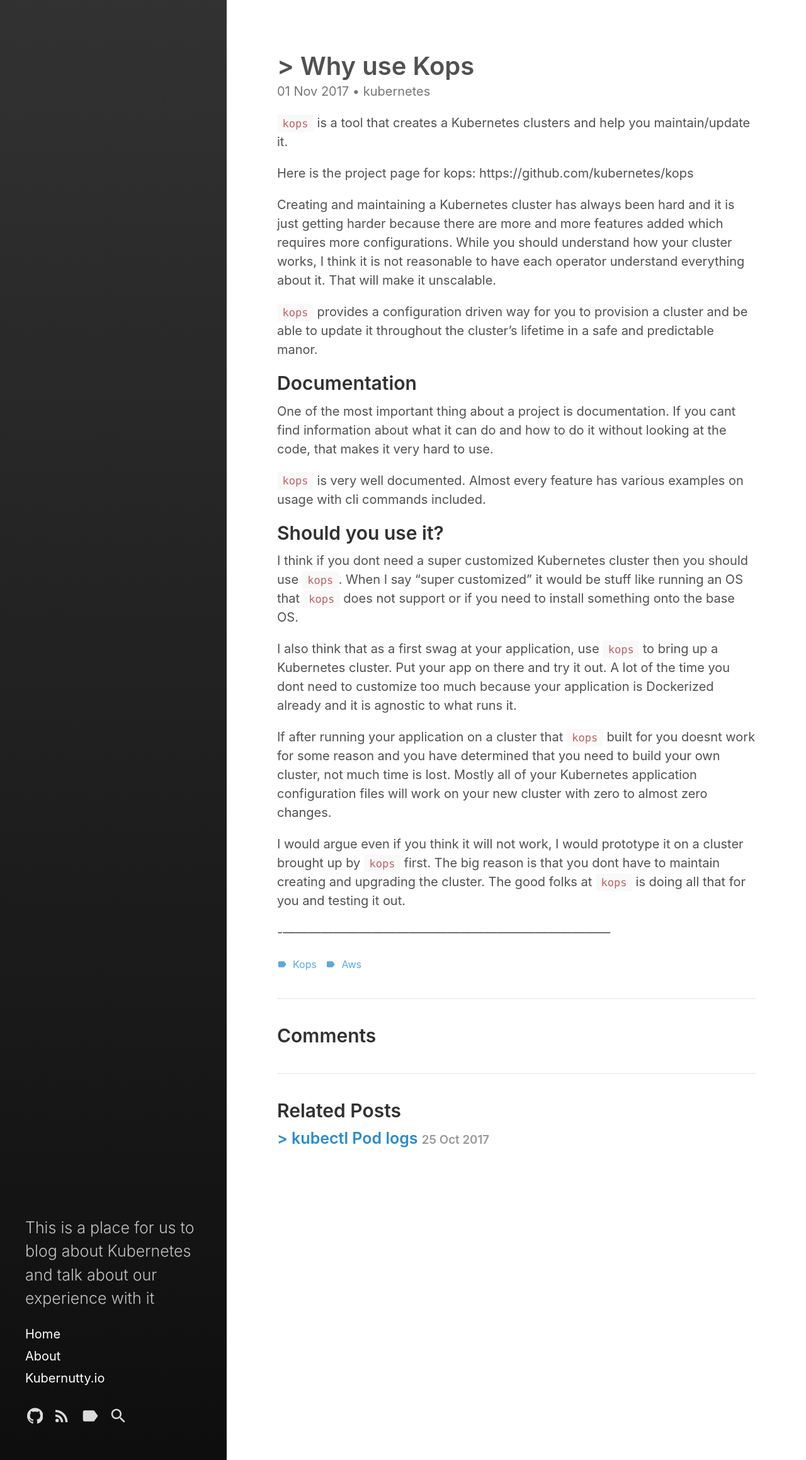
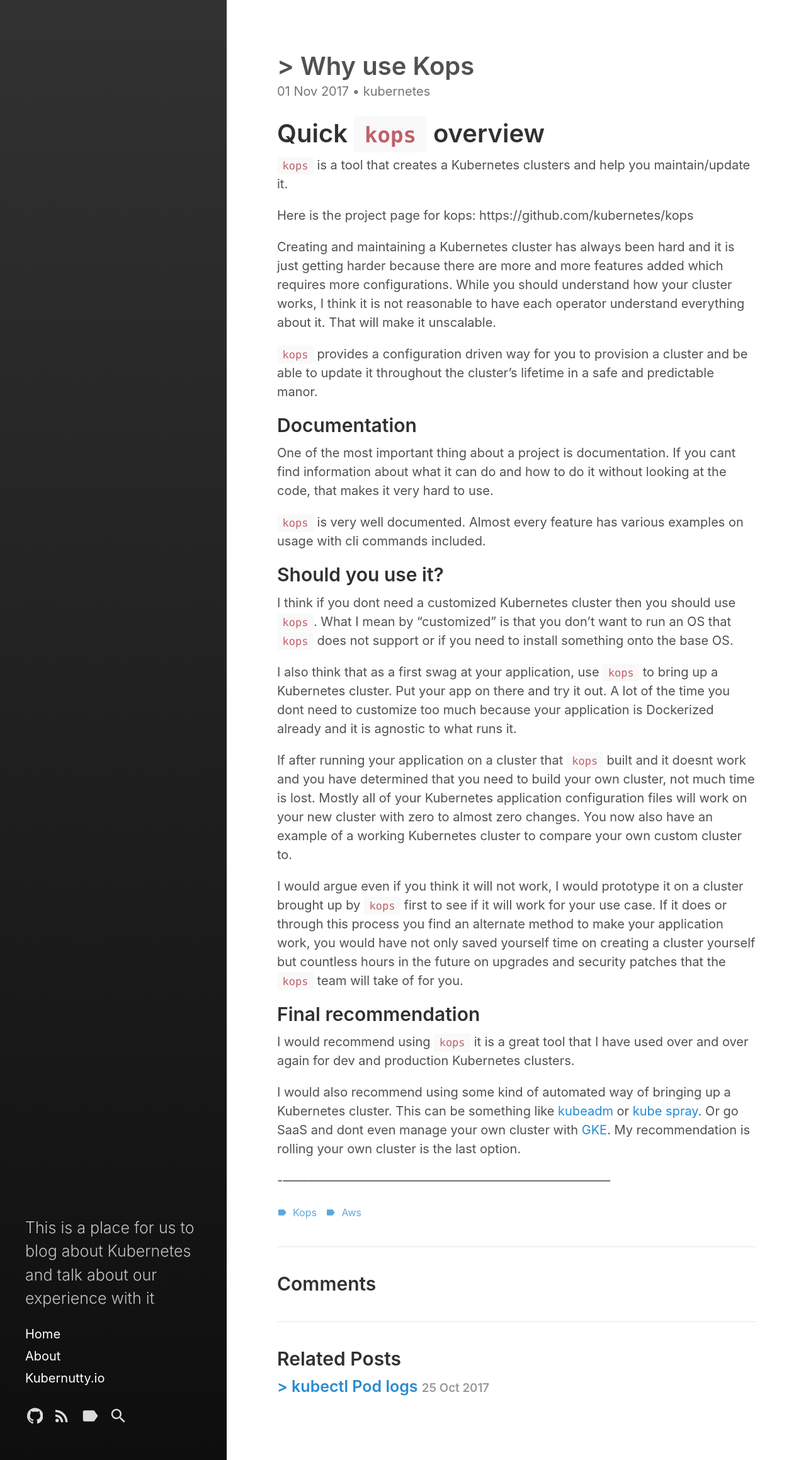
Before and after one commit to kubernutty/blog, a Jekyll site: the page built from _posts/2017-11-01-why-use-kops.md, in a window 1280 px wide. Shown: the whole page at 63% size. Built offline with Jekyll 4.4.1, drawn with Linux system fonts in a browser that asks for light colours.

Commit message:
BLOG-19 #19 adding final recommendations

```diff
--- a/_posts/2017-11-01-why-use-kops.md
+++ b/_posts/2017-11-01-why-use-kops.md
@@ -8,6 +8,7 @@ tags:
   - kops
   - aws
 ---
+# Quick `kops` overview
 `kops` is a tool that creates a Kubernetes clusters and help you maintain/update it.
 
 Here is the project page for kops: https://github.com/kubernetes/kops
@@ -31,13 +32,17 @@ with cli commands included.
 
 ## Should you use it?
 
-I think if you dont need a super customized Kubernetes cluster then you should use `kops`.  When I say "super customized" it would be stuff like running an OS that `kops` does not support or if you need to install something onto the base OS.
+I think if you dont need a customized Kubernetes cluster then you should use `kops`.  What I mean by "customized" is that you don't want to run an OS that `kops` does not support or if you need to install something onto the base OS.
 
 I also think that as a first swag at your application, use `kops` to bring up a Kubernetes cluster.  Put your app on there and try it out.  A lot of the time you dont need to customize too much because your application is Dockerized already and it is agnostic to what runs it.
 
-If after running your application on a cluster that `kops` built for you doesnt work for some reason and you have determined that you need to build your own cluster, not much time is lost.  Mostly all of your Kubernetes application configuration files will work on your new cluster with zero to almost zero changes.
+If after running your application on a cluster that `kops` built and it doesnt work and you have determined that you need to build your own cluster, not much time is lost.  Mostly all of your Kubernetes application configuration files will work on your new cluster with zero to almost zero changes.  You now also have an example of a working Kubernetes cluster to compare your own custom cluster to.
 
-I would argue even if you think it will not work, I would prototype it on a cluster brought up by `kops` first.  The big reason is that you dont have to maintain creating and upgrading the cluster.  The good folks at `kops` is doing all that for you and testing it out.
+I would argue even if you think it will not work, I would prototype it on a cluster brought up by `kops` first to see if it will work for your use case.  If it does or through this process you find an alternate method to make your application work, you would have not only saved yourself time on creating a cluster yourself but countless hours in the future on upgrades and security patches that the `kops` team will take of for you.
 
+## Final recommendation
+I would recommend using `kops` it is a great tool that I have used over and over again for dev and production Kubernetes clusters.
+
+I would also recommend using some kind of automated way of bringing up a Kubernetes cluster.  This can be something like [kubeadm](https://kubernetes.io/docs/setup/independent/create-cluster-kubeadm/) or [kube spray](https://github.com/kubernetes-incubator/kubespray).  Or go SaaS and dont even manage your own cluster with [GKE](https://cloud.google.com/container-engine/). My recommendation is rolling your own cluster is the last option.
 
 \-------------------------------------------------------------------------------
```
